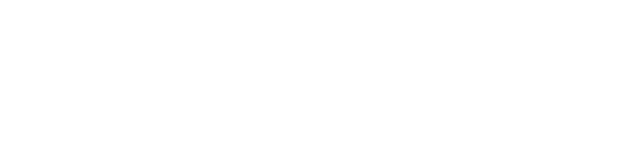
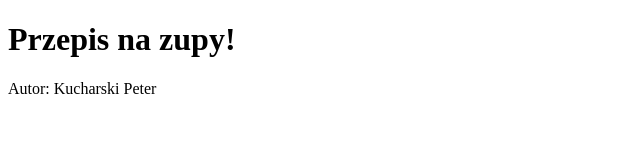
Before and after one commit to Ferruzz/nowe_przepisy, a plain HTML site: page index.html in a window 1280 px wide. Shown: the whole page, without its empty margins (0-640 px from the left). Drawn offline with Linux system fonts and the light colour scheme.

Commit message:
dodane naglowek i stpoka

```diff
--- a/index.html
+++ b/index.html
@@ -5,6 +5,7 @@
     <title>Przepisy</title>
 </head>
 <body>
-
+<h1> Przepis na zupy!</h1>
+<footer>Autor: Kucharski Peter</footer>
 </body>
 </html>
```
